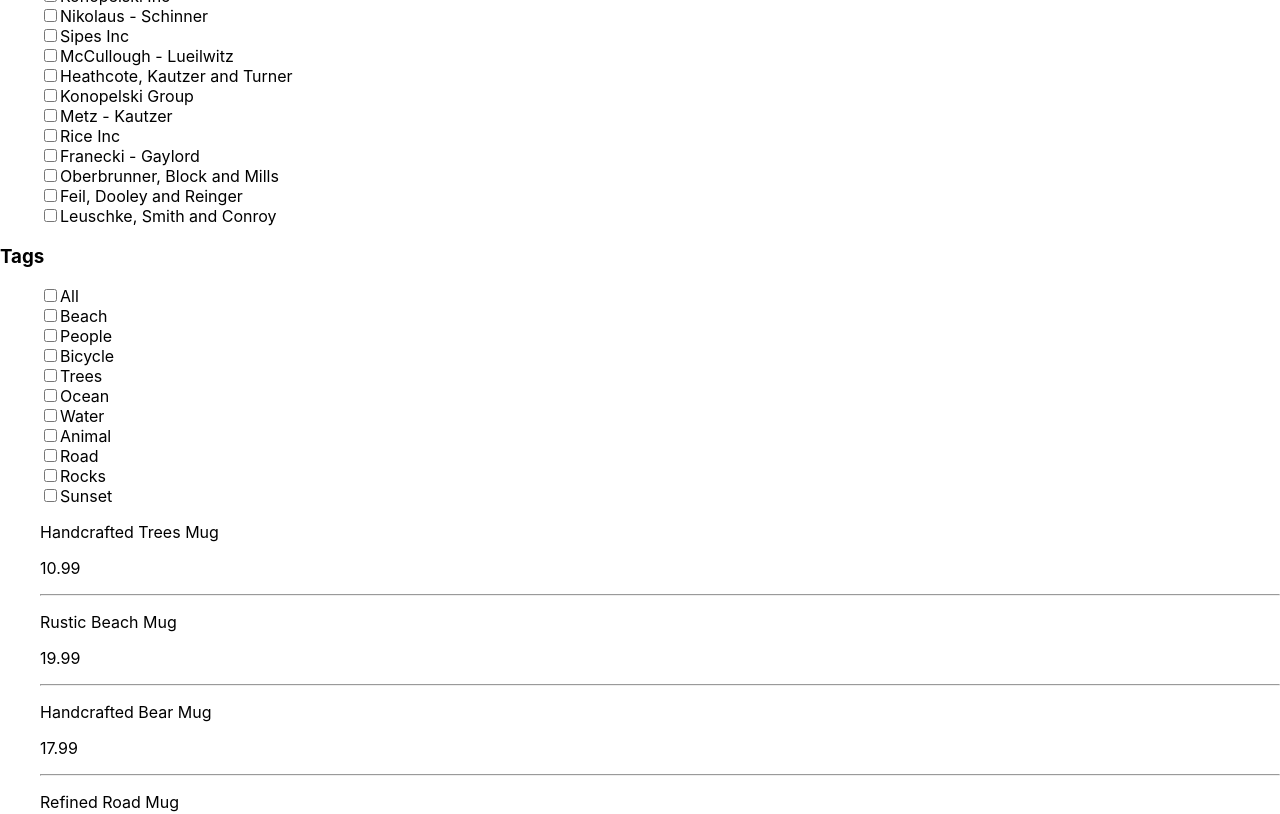
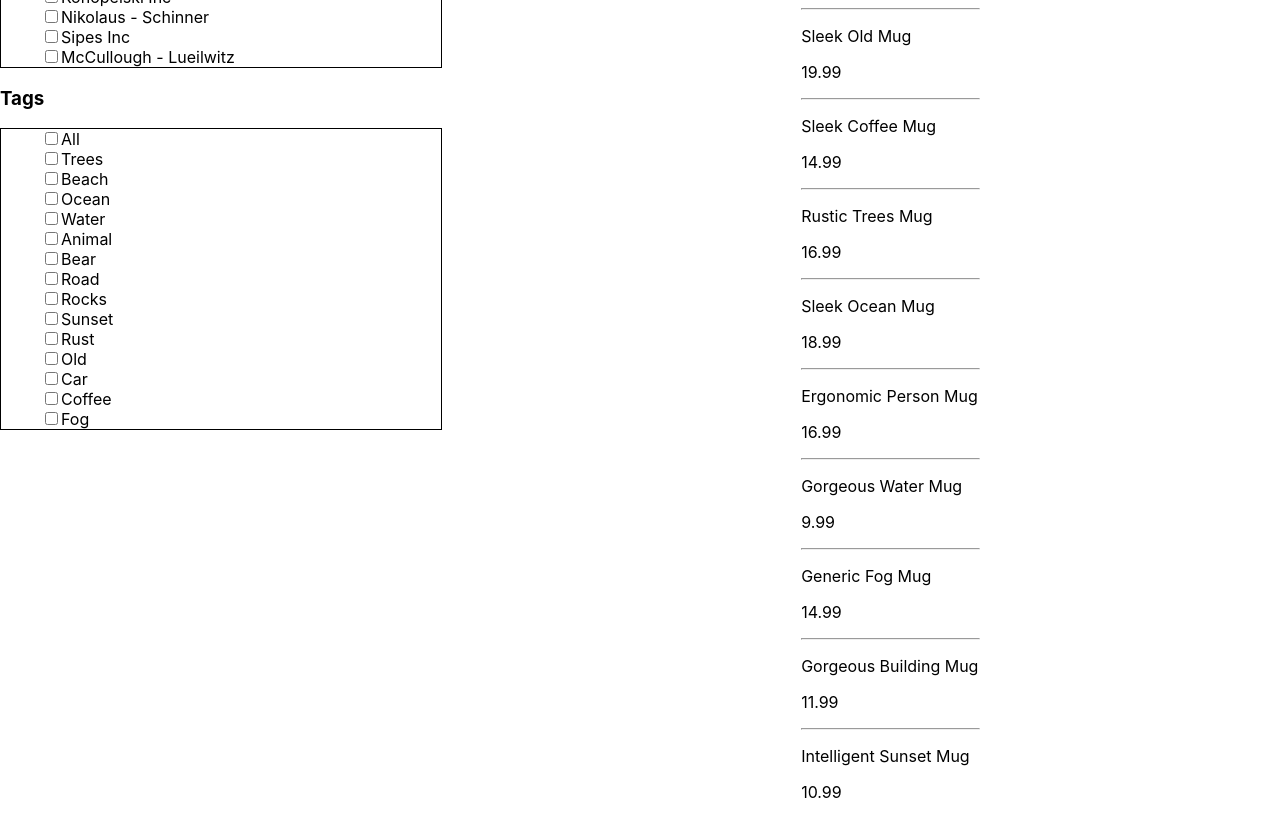
Before and after one commit to gokberkotlu/market-app, a React (Create React App) app: page / in a window 1280 px wide. Shown: the part 600-1414 px from the top of the page. Built offline with nearby package versions, Linux system fonts and the light colour scheme; data requests are answered from the project's data file.

Commit message:
tags are fetched and listed

```diff
--- a/src/components/aside/brands/Brands.js
+++ b/src/components/aside/brands/Brands.js
@@ -1,7 +1,8 @@
 import { useState, useRef, useEffect } from "react";
 import axios from "axios";
-import { useDispatch } from "react-redux";
+import { useDispatch, useSelector } from "react-redux";
 import { addBrand, deleteBrand, resetBrand } from "../../../store/actions/BrandsActions";
+import { base_url } from "../../../utils/base_url";
 
 const Brands = () => {
 
@@ -11,6 +12,7 @@ const Brands = () => {
     const [searchBrands, setSearchBrands] = useState("");
 
     const dispatch = useDispatch();
+    const brands = useSelector(state => state.brands);
 
     const brandsList = useRef(null);
 
@@ -28,11 +30,11 @@ const Brands = () => {
             <h3>Brands</h3>
             <input type="text" placeholder="Search Brand" onChange={(e) => {
                 setSearchBrands(e.target.value);
-                dispatch(resetBrand());
             }} />
-            <ul ref={brandsList}>
+            <ul ref={brandsList} style={{ height: 300, width: 400, overflowY: "scroll", borderWidth: 1, borderColor: "#000", borderStyle: "solid" }}>
                 <li>
-                    <input type="checkbox" id="all-brand" name="brands" value="All" onChange={(e) => {
+                    <input type="checkbox" id="all-brand" name="brands" value="All"
+                    onChange={(e) => {
                         dispatch(resetBrand());
                         for(let i = 1; i < brandsList.current.children.length; i++) {
                             brandsList.current.children[i].children[0].checked = false;
@@ -45,12 +47,14 @@ const Brands = () => {
                 .map(company => (
                     <li key={company.account}>
                         <input type="checkbox" id={company.slug} name="brands" value={company.slug}
+                        checked={brands.includes(company.slug)}
                         onChange={e => {
                             if(e.target.checked) {
                                 dispatch(addBrand(e.target.value));
                             } else {
                                 dispatch(deleteBrand(e.target.value));
                             }
+                            document.getElementById("all-brand").checked = false;
                         }} />
                         <label htmlFor={company.slug}>{company.name}</label>
                     </li>
--- a/src/components/aside/tags/Tags.js
+++ b/src/components/aside/tags/Tags.js
@@ -1,52 +1,42 @@
+import { useEffect, useState } from "react";
+import axios from "axios";
+import { base_url } from "../../../utils/base_url";
+
 const Tags = () => {
+
+    const [allTags, setAllTags] = useState([]);
+
+    useEffect(() => {
+        axios.get(base_url)
+        .then(res => {
+            let tagsArr = [];
+            if(res.status === 200) {
+                for(let i = 0; i < res.data.length; i++) {
+                    res.data[i].tags.forEach(tag => {
+                        if(!tagsArr.includes(tag)) {
+                            tagsArr.push(tag);
+                        }
+                    })
+                }
+            }
+            setAllTags(tagsArr);
+        })
+    }, []);
+
     return (
         <>
             <h3>Tags</h3>
-            <ul>
+            <ul style={{ height: 300, width: 400, overflowY: "scroll", borderWidth: 1, borderColor: "#000", borderStyle: "solid" }}>
                 <li>
                     <input type="checkbox" id="all-tag" name="tags" value="All" />
                     <label htmlFor="all-tag">All</label>
                 </li>
-                <li>
-                    <input type="checkbox" id="beach-tag" name="tags" value="Beach" />
-                    <label htmlFor="beach-tag">Beach</label>
-                </li>
-                <li>
-                    <input type="checkbox" id="people-tag" name="tags" value="People" />
-                    <label htmlFor="people-tag">People</label>
-                </li>
-                <li>
-                    <input type="checkbox" id="bicycle-tag" name="tags" value="Bicycle" />
-                    <label htmlFor="bicycle-tag">Bicycle</label>
-                </li>
-                <li>
-                    <input type="checkbox" id="trees-tag" name="tags" value="Trees" />
-                    <label htmlFor="trees-tag">Trees</label>
-                </li>
-                <li>
-                    <input type="checkbox" id="ocean-tag" name="tags" value="Ocean" />
-                    <label htmlFor="ocean-tag">Ocean</label>
-                </li>
-                <li>
-                    <input type="checkbox" id="water-tag" name="tags" value="Water" />
-                    <label htmlFor="water-tag">Water</label>
-                </li>
-                <li>
-                    <input type="checkbox" id="animal-tag" name="tags" value="Animal" />
-                    <label htmlFor="animal-tag">Animal</label>
-                </li>
-                <li>
-                    <input type="checkbox" id="road-tag" name="tags" value="Road" />
-                    <label htmlFor="road-tag">Road</label>
-                </li>
-                <li>
-                    <input type="checkbox" id="rocks-tag" name="tags" value="Rocks" />
-                    <label htmlFor="rocks-tag">Rocks</label>
-                </li>
-                <li>
-                    <input type="checkbox" id="sunset-tag" name="tags" value="Sunset" />
-                    <label htmlFor="sunset-tag">Sunset</label>
-                </li>
+                { allTags.map(tag => (
+                    <li key={tag}>
+                        <input type="checkbox" id="tag" name="tag" value={tag} />
+                        <label htmlFor="all-tag">{tag}</label>
+                    </li>
+                )) }
             </ul>
         </>
     );
--- a/src/components/items/Items.js
+++ b/src/components/items/Items.js
@@ -1,12 +1,13 @@
 import { useState, useEffect } from "react";
 import axios from "axios";
 import { useSelector } from "react-redux";
+import { base_url } from "../../utils/base_url";
 
 const Items = () => {
 
-    const [url, setUrl] = useState("http://localhost:8000/items?_page=1&_limit=16");
     const [items, setItems] = useState([]);
     const [pageNumber, setPageNumber] = useState(null);
+    const url = base_url + "?_page=1&_limit=16";
     const limit = 16;
 
     const sorting = useSelector(state => state.sorting);
@@ -25,7 +26,7 @@ const Items = () => {
 
 
     return (
-        <>
+        <div style={{ position: "absolute", top: 70, right: 300 }}>
             <ul>
                 { items.map(item => (
                     <li  key={item.added}>
@@ -38,7 +39,7 @@ const Items = () => {
                 )) }
             </ul>
             {pageNumber && <p>Pages: {pageNumber}</p>}
-        </>
+        </div>
     );
 }
 
--- a/src/store/reducers/SortingReducer.js
+++ b/src/store/reducers/SortingReducer.js
@@ -1,13 +1,13 @@
 const SortingReducer = (state="", action) => {
     switch(action.type) {
         case "PRICE-ASC":
-            return "_sort=price&_order=asc";
+            return "&_sort=price&_order=asc&";
         case "PRICE-DESC":
-            return "_sort=price&_order=desc";
+            return "&_sort=price&_order=desc&";
         case "ADDED-ASC": // Old to New
-            return "_sort=added&_order=asc";
+            return "&_sort=added&_order=asc&";
         case "ADDED-DESC": // New to Old
-            return "_sort=added&_order=desc";
+            return "&_sort=added&_order=desc&";
         default:
             return state;
     }
--- /dev/null
+++ b/src/utils/base_url.js
@@ -0,0 +1 @@
+export const base_url = "http://localhost:8000/items";
```
